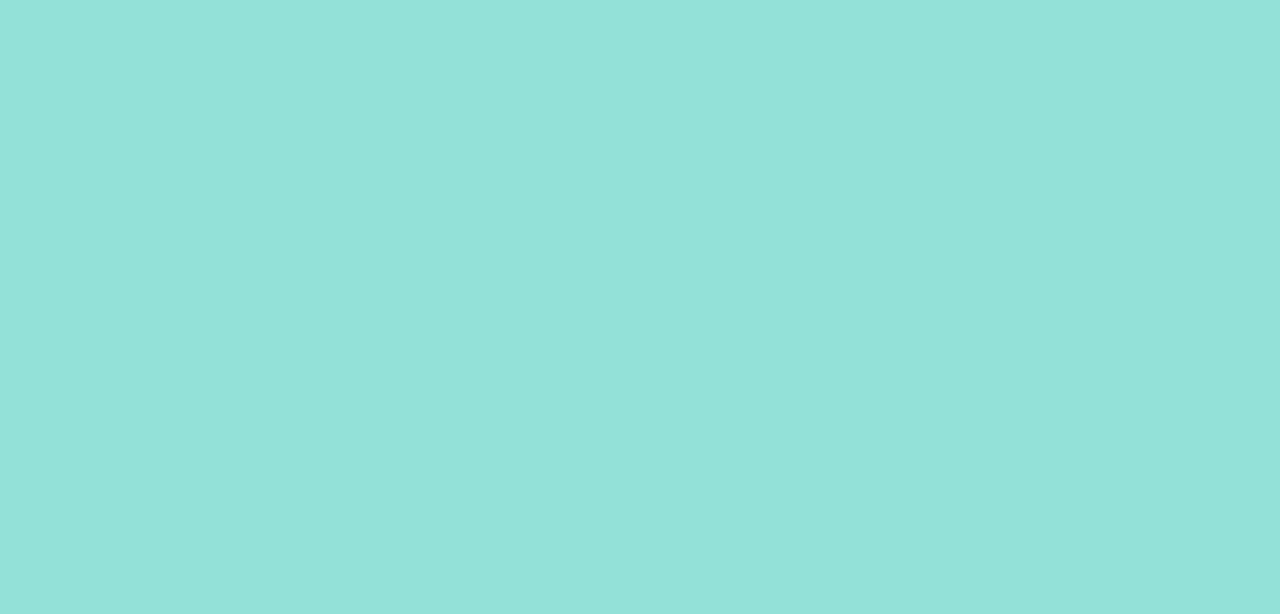
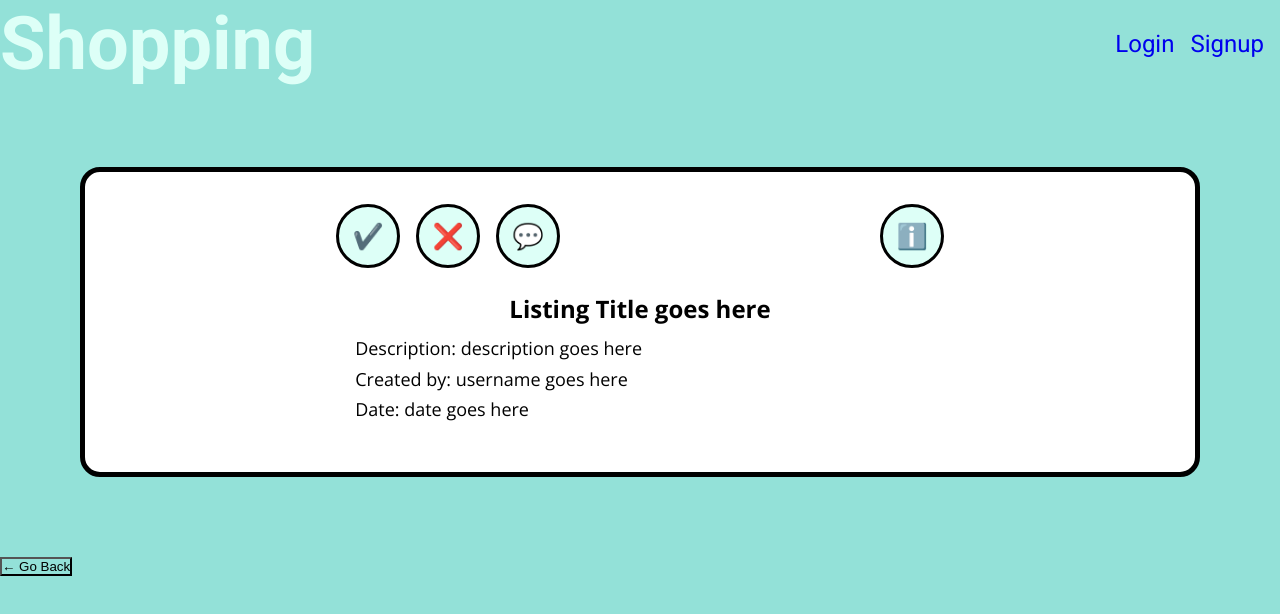
Before and after one commit to dcho10/group-one-project, a React (Vite) app in the folder client/: page /buy in a window 1280 px wide. Before the commit this address had no page. Shown: the top 614 px of the page. Built offline with nearby package versions, Linux system fonts and the light colour scheme.

Commit message:
Create Buy jsx and css

```diff
--- /dev/null
+++ b/client/src/components/BuyingCard.css
@@ -0,0 +1,59 @@
+.buying-container {
+    border: solid 5px;
+    border-radius: 20px;
+    display: grid;
+    justify-content: center;
+    align-items: center;
+    background-color: var(--white);
+    margin: 5rem;
+    padding: 2rem;
+    font-family: "Open Sans", sans-serif;
+}
+
+.info {
+    padding: 1rem;
+    background-color: var(--white);
+}
+
+.info h2 {
+    background-color: var(--white);
+    text-align: center;
+    margin: 0.5rem;
+}
+
+.info p {
+    background-color: var(--white);
+    padding: 0.2rem;
+}
+
+.selection-buttons {
+    background-color: var(--white);
+    display: flex;
+    justify-content: space-between;
+    gap: 20rem;
+}
+
+.response-buttons {
+    display: flex;
+    gap: 1rem;
+    background-color: var(--white);
+}
+
+.response-buttons a {
+    background-color: var(--white);
+}
+
+.like, .pass, .message, .info-btn {
+    height: 4rem;
+    width: 4rem;
+    border-radius: 40px;
+    border: solid;
+    font-size: 25px;
+    background-color: var(--primary);
+}
+
+.like:hover, .pass:hover, .message:hover, .info-btn:hover {
+    cursor: pointer;
+    transform: scale(1.1);
+    box-shadow: 1px 2px 1px 2px lightgray;
+}
--- /dev/null
+++ b/client/src/components/BuyingCard.jsx
@@ -0,0 +1,35 @@
+import { Link } from "react-router-dom"
+
+import "./BuyingCard.css"
+
+export default function BuyingCard () {
+    return (
+        <>
+        <section className="buying-container">
+            {/* Image goes here */}
+            {/* <img> </img> */}
+            <section className="selection-buttons">
+                <section className="response-buttons">
+                    {/* Like and pass button should share same functionality of moving to the next item once clicked */}
+                    <button className="like"> ✔️ </button>
+                    <button className="pass"> ❌ </button>
+                    <Link to="/message">
+                        <button className="message"> 💬 </button>
+                    </Link>
+                </section>
+                {/* Info button should display the info section once clicked */}
+                <button className="info-btn"> ℹ️ </button>
+            </section>
+
+            {/* Hide until user clicks on info button */}
+            <section className="info">
+                <h2> Listing Title goes here</h2>
+                <p> Description:  description goes here </p>
+                <p> Created by: username goes here</p>
+                <p> Date: date goes here </p>
+            </section>
+        </section>
+
+        </>
+    )
+}
--- a/client/src/main.jsx
+++ b/client/src/main.jsx
@@ -7,6 +7,7 @@ import Signup from './pages/Signup';
 import Login from './pages/Login';
 import Profile from './pages/Profile';
 import Confirm from "./pages/ConfirmationPage";
+import Buy from "./pages/Buy";
 
 const router = createBrowserRouter([
   {
@@ -31,6 +32,10 @@ const router = createBrowserRouter([
         element: <Confirm />
       },
       {
+        path: '/buy',
+        element: <Buy />
+      },
+      {
         path: '/profiles/:username',
         element: <Profile />
       },
--- /dev/null
+++ b/client/src/pages/Buy.jsx
@@ -0,0 +1,7 @@
+import BuyingCard from "../components/BuyingCard"
+
+export default function Buy() {
+    return (
+        <BuyingCard />
+    )
+}
```
